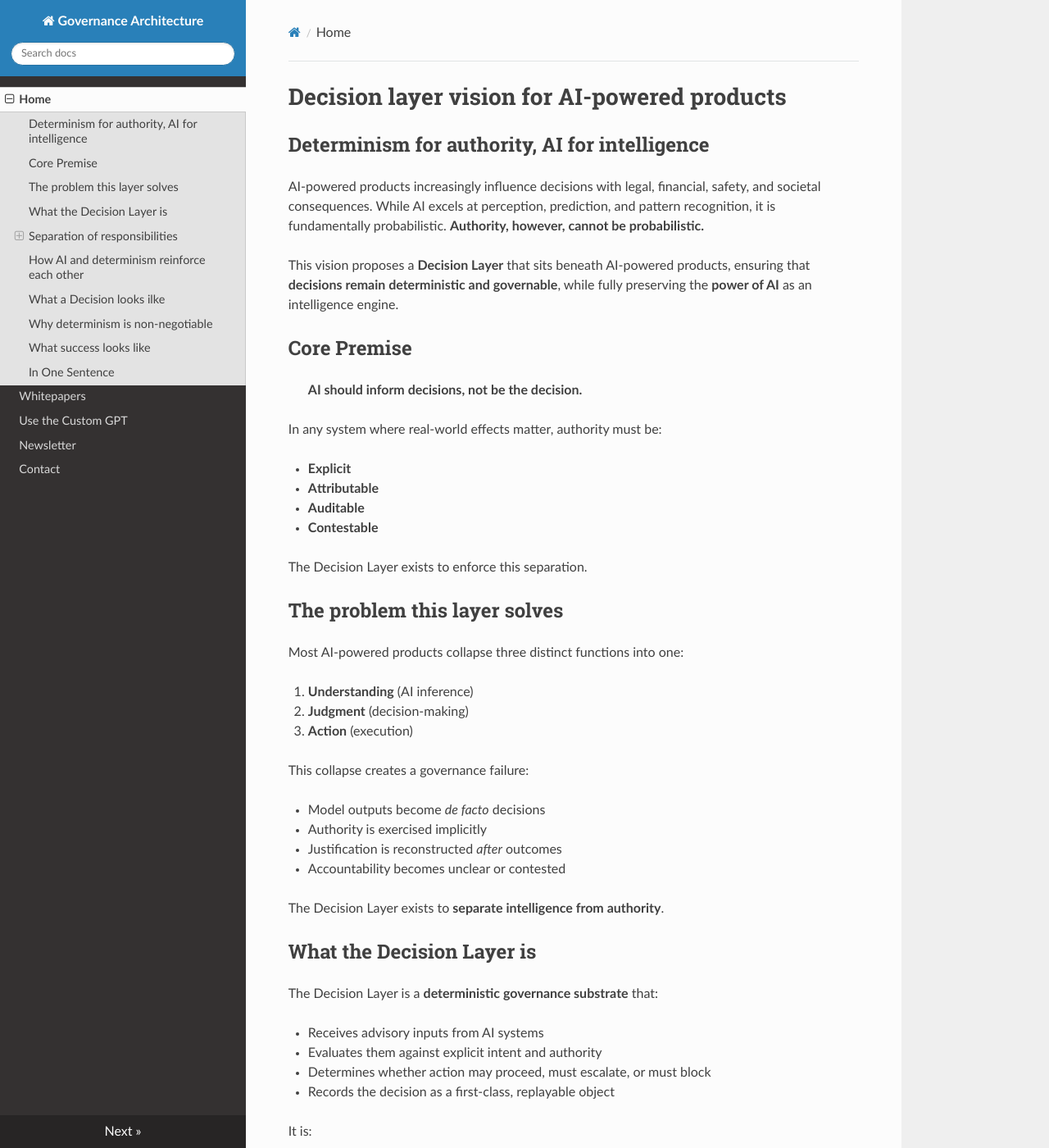
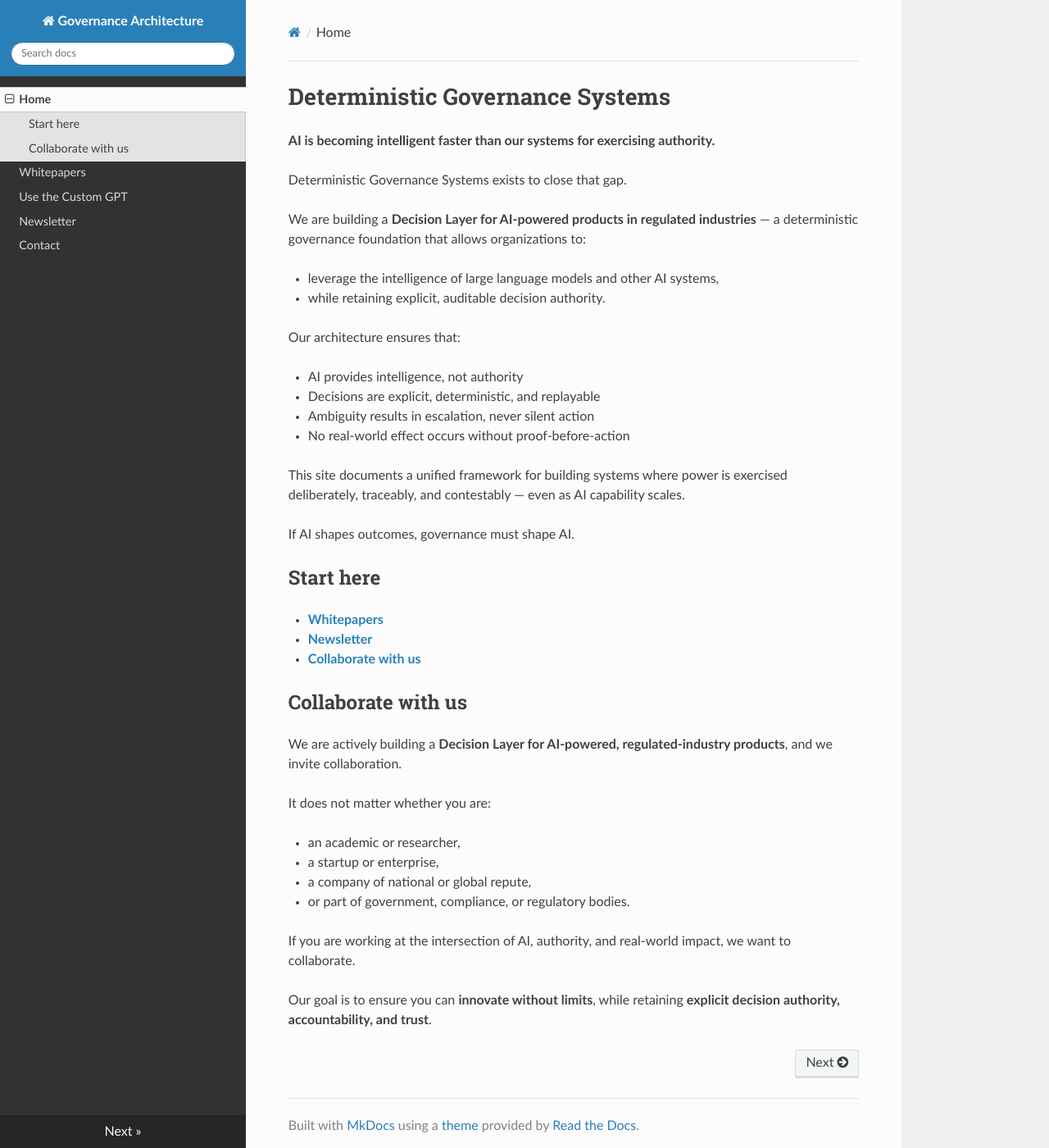
Before and after one commit to pavancharak/governance-architecture, an MkDocs documentation site: the page built from docs/index.md, in a window 1280 px wide and 1400 px high. Shown: the whole window at 82% size. Built offline with MkDocs 1.6.1, drawn with Linux system fonts in a browser that asks for light colours; nearby versions of some CDN libraries; some of the changed text lies outside the part shown.

```diff
--- a/docs/index.md
+++ b/docs/index.md
@@ -1,168 +1,44 @@
-# Decision layer vision for AI-powered products
+# Deterministic Governance Systems
 
-## Determinism for authority, AI for intelligence
+**AI is becoming intelligent faster than our systems for exercising authority.**
 
-AI-powered products increasingly influence decisions with legal, financial, safety, and societal consequences. While AI excels at perception, prediction, and pattern recognition, it is fundamentally probabilistic. **Authority, however, cannot be probabilistic.**
+Deterministic Governance Systems exists to close that gap.
 
-This vision proposes a **Decision Layer** that sits beneath AI-powered products, ensuring that **decisions remain deterministic and governable**, while fully preserving the **power of AI** as an intelligence engine.
+We are building a **Decision Layer for AI-powered products in regulated industries** — a deterministic governance foundation that allows organizations to:
+
+* leverage the intelligence of large language models and other AI systems,
+* while retaining explicit, auditable decision authority.
+
+Our architecture ensures that:
+
+* AI provides intelligence, not authority
+* Decisions are explicit, deterministic, and replayable
+* Ambiguity results in escalation, never silent action
+* No real-world effect occurs without proof-before-action
+
+This site documents a unified framework for building systems where power is exercised deliberately, traceably, and contestably — even as AI capability scales.
+
+If AI shapes outcomes, governance must shape AI.
 
 
+## Start here
 
-## Core Premise
-
-> **AI should inform decisions, not be the decision.**
-
-In any system where real-world effects matter, authority must be:
-
-* **Explicit**
-* **Attributable**
-* **Auditable**
-* **Contestable**
-
-The Decision Layer exists to enforce this separation.
+* [**Whitepapers**](https://docs.deterministicgovernance.org/whitepapers/)
+* [**Newsletter**](https://docs.deterministicgovernance.org/newsletter/)
+* [**Collaborate with us**](https://docs.deterministicgovernance.org/contact/)
 
 
-## The problem this layer solves
+## Collaborate with us
 
-Most AI-powered products collapse three distinct functions into one:
+We are actively building a **Decision Layer for AI-powered, regulated-industry products**, and we invite collaboration.
 
-1. **Understanding** (AI inference)
-2. **Judgment** (decision-making)
-3. **Action** (execution)
+It does not matter whether you are:
 
-This collapse creates a governance failure:
+* an academic or researcher,
+* a startup or enterprise,
+* a company of national or global repute,
+* or part of government, compliance, or regulatory bodies.
 
-* Model outputs become *de facto* decisions
-* Authority is exercised implicitly
-* Justification is reconstructed *after* outcomes
-* Accountability becomes unclear or contested
+If you are working at the intersection of AI, authority, and real-world impact, we want to collaborate.
 
-The Decision Layer exists to **separate intelligence from authority**.
-
-
-## What the Decision Layer is
-
-The Decision Layer is a **deterministic governance substrate** that:
-
-* Receives advisory inputs from AI systems
-* Evaluates them against explicit intent and authority
-* Determines whether action may proceed, must escalate, or must block
-* Records the decision as a first-class, replayable object
-
-It is:
-
-* Not an AI system
-* Not a workflow engine
-* Not an ethics layer
-
-It is a **power-bearing layer**.
-
-
-## Separation of responsibilities
-
-### AI Layer : *Intelligence*
-
-The AI layer is responsible for:
-
-* Perception and pattern recognition
-* Prediction and classification
-* Scenario generation
-* Uncertainty estimation
-* Explanation of signals
-
-It may be probabilistic, adaptive, and non-deterministic.
-
-> **It never holds authority.**
-
-
-### Decision Layer : *Authority*
-
-The Decision Layer is responsible for:
-
-* Validating explicit intent
-* Confirming authority boundaries
-* Enforcing proof-before-action
-* Resolving outcomes deterministically or escalating
-* Recording decisions for audit and replay
-
-It **must be deterministic**:
-
-* Identical inputs → identical outcomes
-* Ambiguity → escalation or block
-
-
-### Execution Layer : *Action*
-
-The execution layer:
-
-* Performs actions already authorized
-* Has no discretion
-* Cannot reinterpret intent or authority
-
-
-## How AI and determinism reinforce each other
-
-This architecture does not weaken AI.
-
-It protects AI by preventing it from being blamed for authority it never held.
-
-AI contributes:
-
-* Richer signals
-* Broader context
-* Probabilistic foresight
-
-The Decision Layer ensures:
-
-* Those signals are used within explicit boundaries
-* Uncertainty triggers escalation
-* Responsibility remains human-legible
-
-> **AI becomes more powerful because it becomes governable.**
-
-
-
-## What a Decision looks ilke
-
-Instead of:
-
-> “The model predicted X, so we did Y.”
-
-A governed decision becomes:
-
-> “Given declared intent **A**, under authority **B**, with preconditions **C** satisfied, and AI inputs **D** provided as advisory evidence, the system deterministically selected outcome **E**.”
-
-This shift is the essence of the Decision Layer.
-
-
-## Why determinism is non-negotiable
-
-Determinism is required because:
-
-* Authority must be attributable
-* Governance must be auditable
-* Disputes must be resolvable
-* Regulation must be enforceable
-* Power must be contestable
-
-> **Probabilistic authority is indistinguishable from arbitrary power.**
-
-
-## What success looks like
-
-When this vision is realized:
-
-* AI systems remain adaptive and intelligent
-* Decisions remain explicit and bounded
-* Regulators inspect decision logic without inspecting models
-* Enterprises scale AI without scaling invisible risk
-* Humans remain the ultimate holders of authority
-
-Most importantly:
-
-> **No real-world effect occurs unless it passes through an explicit, deterministic decision gate.**
-
-
-## In One Sentence
-
-> **The Decision Layer ensures that as AI grows more intelligent, the exercise of power becomes more explicit not less.**
+Our goal is to ensure you can **innovate without limits**, while retaining **explicit decision authority, accountability, and trust**.
```
Also changed, not shown: site/index.html, site/search/search_index.json, site/whitepapers/index.html, 1 other file.
